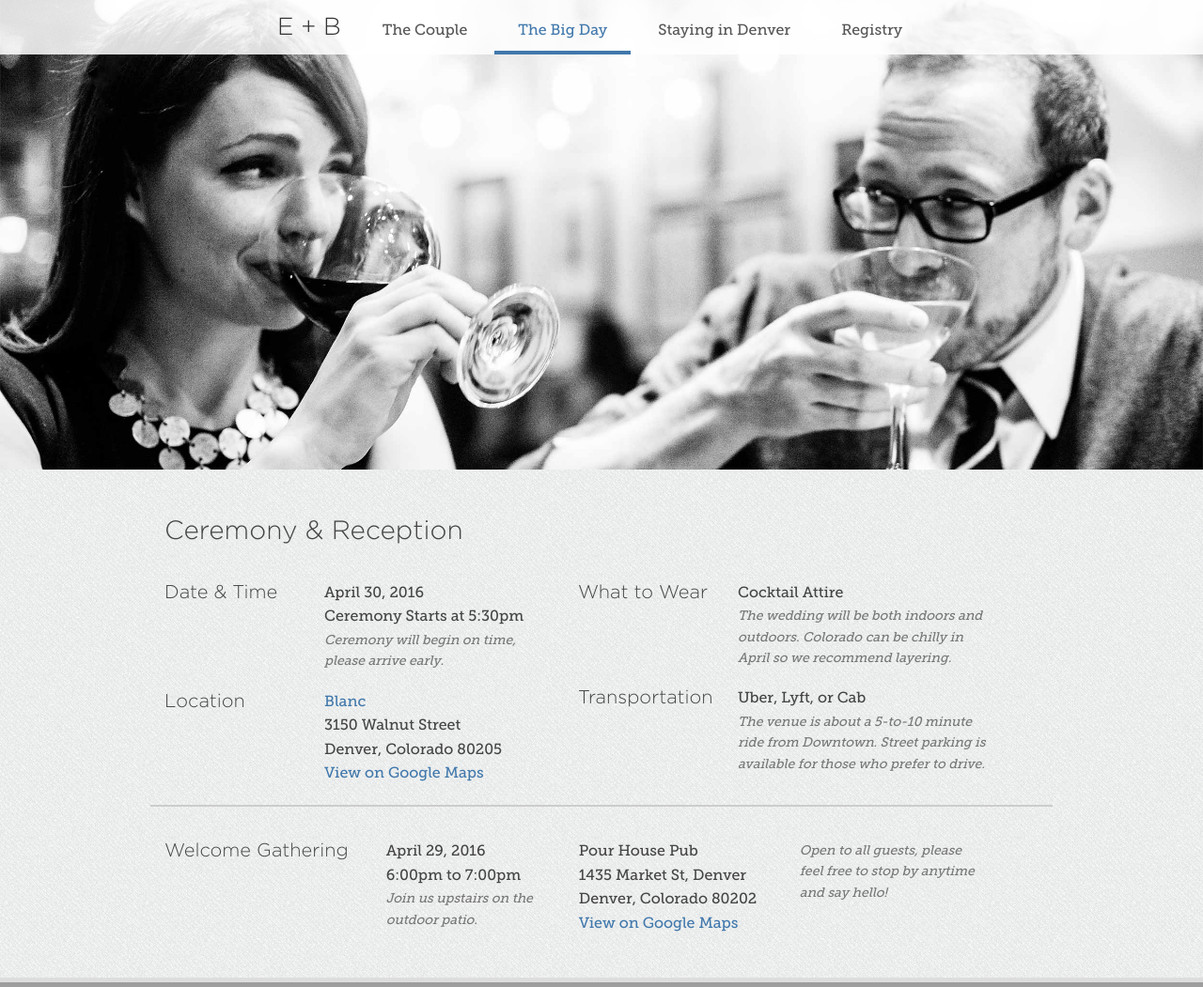
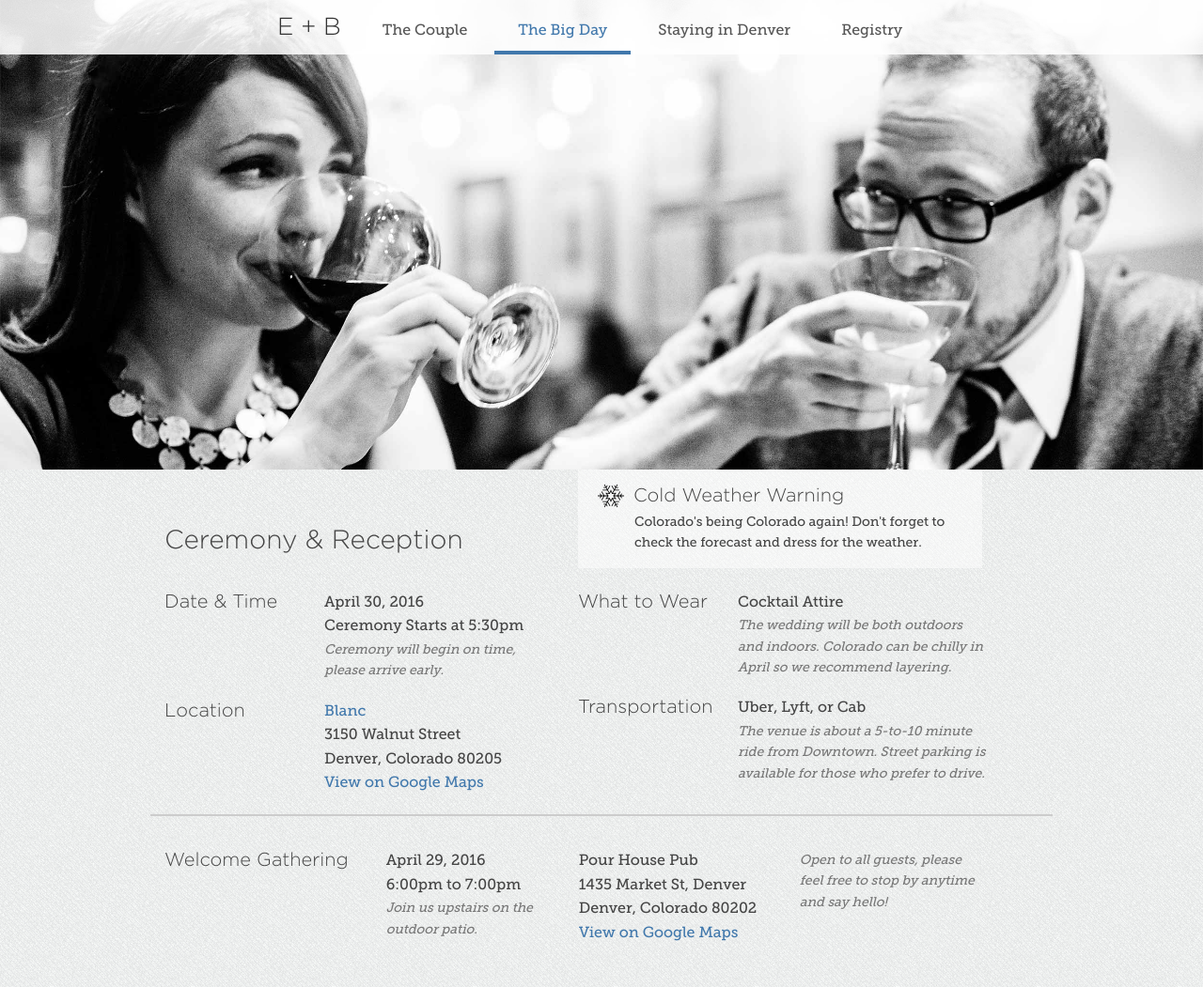
Before and after one commit to BruceClark/ellen-and-bruce, a website: page day.html in a window 1280 px wide. Shown: the top 1051 px of the page at 94% size. Drawn offline with nearby package versions, Linux system fonts and the light colour scheme; some packages are replaced by stand-ins of ours; grey boxes are pictures that could not be loaded.

Commit message:
Update for weather and css hacked cache bust

```diff
--- a/Gruntfile.js
+++ b/Gruntfile.js
@@ -13,7 +13,7 @@ module.exports = function (grunt) {
           optimization: 2
         },
         files: {
-          'styles.css': 'assets/styles/manifest.less',
+          'style.css': 'assets/styles/manifest.less',
         }
       }
     },
--- a/assets/styles/site.less
+++ b/assets/styles/site.less
@@ -88,6 +88,7 @@ body {
 }
 
 .column {
+  position: relative;
   width: 450px;
   padding: 0 15px;
   float: left;
@@ -420,9 +421,35 @@ body.day #content {
   }
 
   .ceremony {
-    padding: 50px 0 25px 0;
+    padding: 60px 0 25px 0;
     background: #fff url(/images/texture/light.png);
     background-size: 150px 150px;
+  }
+
+  .weather {
+    position: absolute;
+    top: -60px;
+    width: 355px;
+    right: 35px;
+    background: rgba(255,255,255,.5);
+    padding: 12px 15px 16px 60px;
+    font-size: 14px;
+
+    h4 {
+      padding-top: 4px;
+      padding-bottom: 4px;
+      margin-left: -36px;
+      font-size: 20px;
+
+      img {
+        width: 28px;
+        height: 28px;
+        margin-top: -2px;
+        margin-left: -3px;
+        float: left;
+        padding-right: 10px;
+      }
+    }
   }
 
   .other {
--- a/day.html
+++ b/day.html
@@ -6,7 +6,7 @@
 
   <title>The Big Day | Ellen + Bruce</title>
 
-  <link rel="stylesheet" type="text/css" media="screen" href="styles.css" />
+  <link rel="stylesheet" type="text/css" media="screen" href="style.css" />
   <link rel="shortcut icon" href="/favicon.ico" type="image/x-icon"/>
 
   <!-- Hello my nerdy friends. Got a little curious huh?
@@ -119,10 +119,15 @@
         <h3>&nbsp;</h3>
 
         <div class="indented">
+          <div class="weather">
+            <h4><img src="/images/icons/snowflake.svg" alt="Snowflake!"> Cold Weather Warning</h4>
+            Colorado's being Colorado again! Don't forget to check the forecast and dress for the weather.
+          </div>
+
           <h5>What to Wear</h5>
           <p>
             Cocktail Attire
-            <span class="note">The wedding will be both indoors and outdoors. Colorado can be chilly in April so we recommend layering.</span>
+            <span class="note">The wedding will be both outdoors and indoors. Colorado can be chilly in April so we recommend layering.</span>
           </p>
         </div>
 
--- a/styles.css
+++ b/style.css
@@ -76,6 +76,7 @@ body {
   padding: 10px 0 5px 0;
 }
 .column {
+  position: relative;
   width: 450px;
   padding: 0 15px;
   float: left;
@@ -339,9 +340,32 @@ body.day #content h1 {
   padding-bottom: 35px;
 }
 body.day #content .ceremony {
-  padding: 50px 0 25px 0;
+  padding: 60px 0 25px 0;
   background: #ffffff url(/images/texture/light.png);
   background-size: 150px 150px;
+}
+body.day #content .weather {
+  position: absolute;
+  top: -60px;
+  width: 355px;
+  right: 35px;
+  background: rgba(255, 255, 255, 0.5);
+  padding: 12px 15px 16px 60px;
+  font-size: 14px;
+}
+body.day #content .weather h4 {
+  padding-top: 4px;
+  padding-bottom: 4px;
+  margin-left: -36px;
+  font-size: 20px;
+}
+body.day #content .weather h4 img {
+  width: 28px;
+  height: 28px;
+  margin-top: -2px;
+  margin-left: -3px;
+  float: left;
+  padding-right: 10px;
 }
 body.day #content .other {
   padding: 35px 15px 0 15px;
```
Also changed, not shown: denver.html (+1 -1 lines), index.html (+1 -1 lines), images/icons/snowflake.svg (added).
